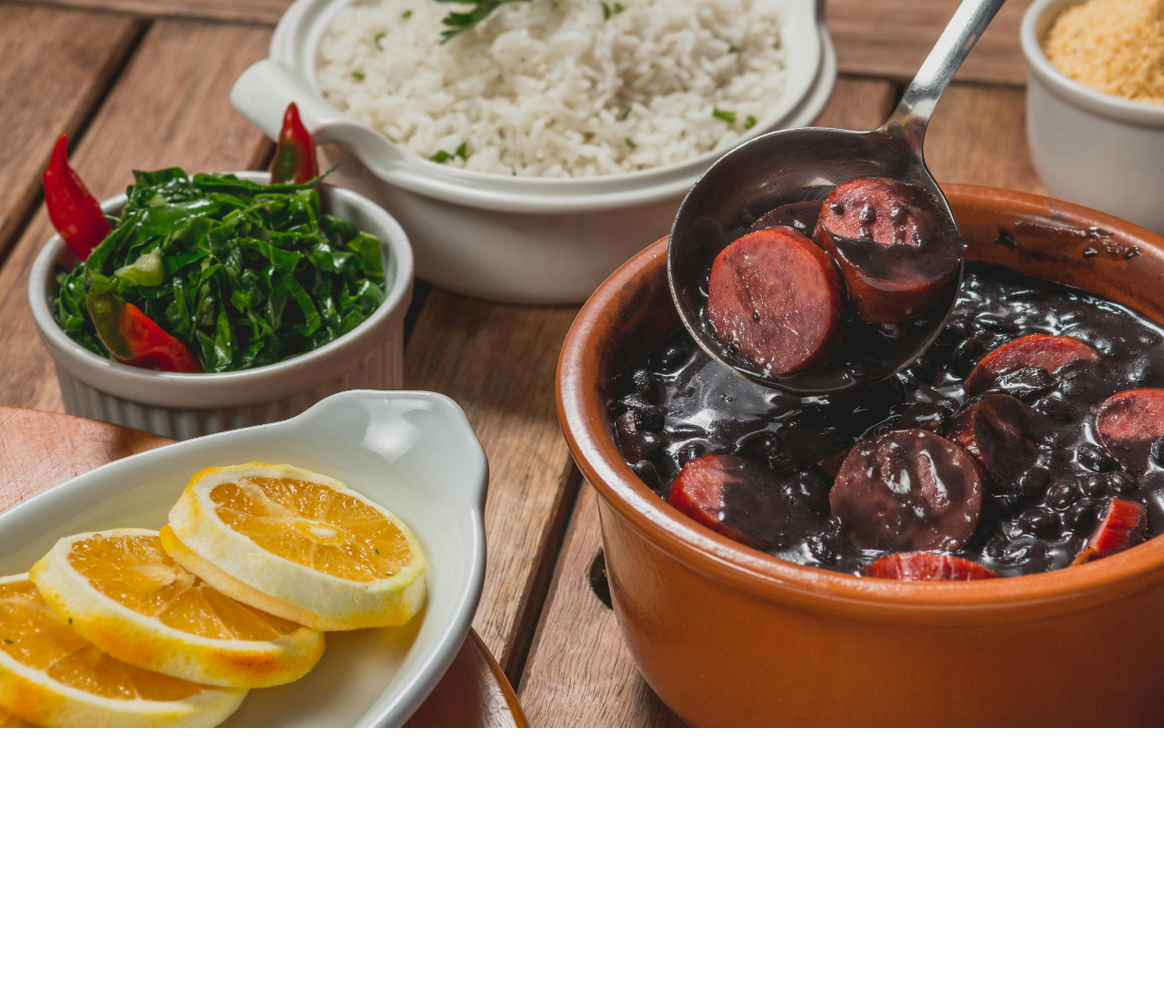
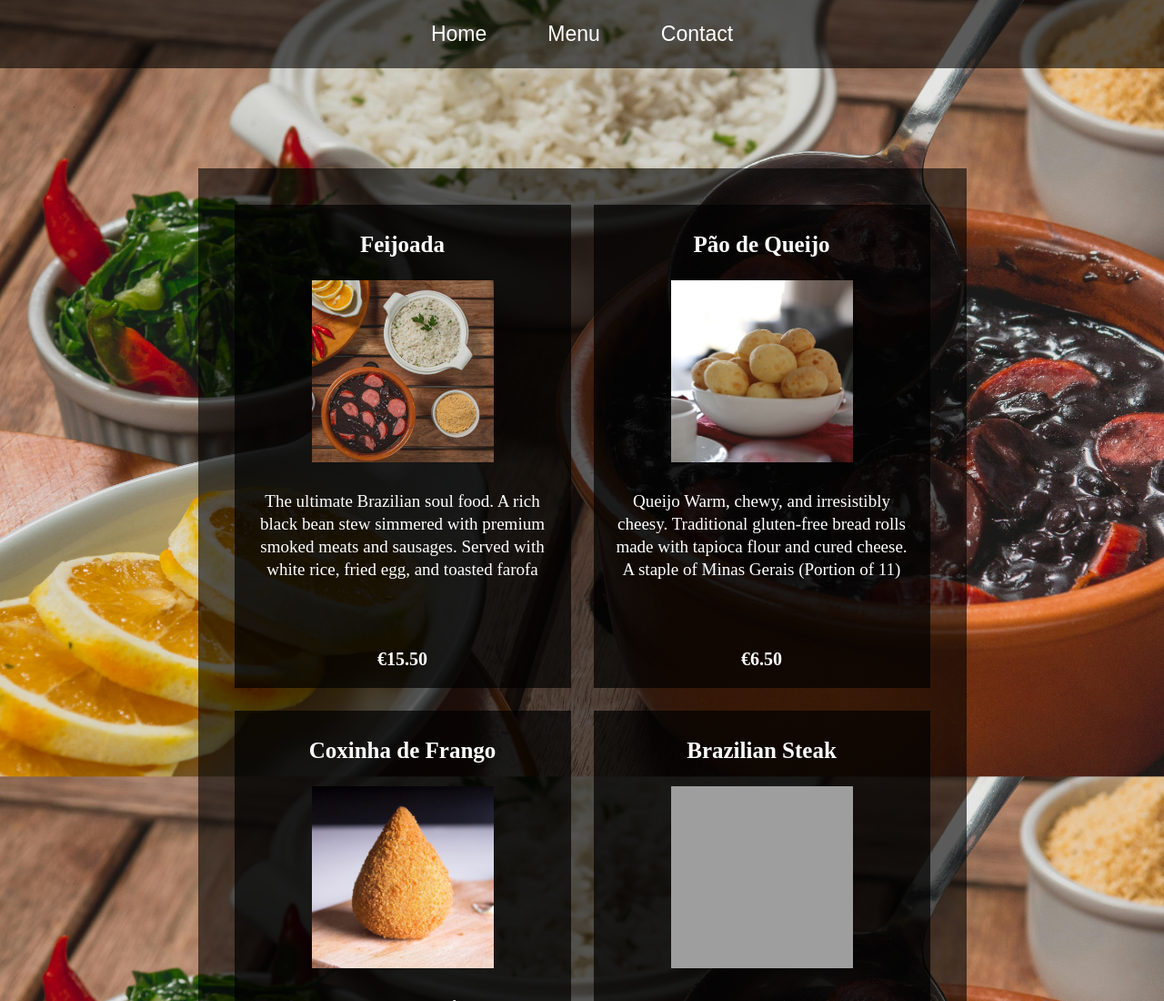
Before and after one commit to vbenedeto/restaurant-page, a website built with webpack: page src/template.html in a window 1280 px wide. Shown: the top 1100 px of the page at 91% size. Before the commit the page ends 800 px from the top, so only its background shows below. Built offline with nearby package versions, Linux system fonts and the light colour scheme; grey boxes are pictures that could not be loaded.

Commit message:
Implement Header, Home and Menu section

```diff
--- /dev/null
+++ b/src/home.js
@@ -0,0 +1,16 @@
+
+export function loadHome() {
+  const content = document.querySelector("#content");
+  content.classList.remove("menu-page");
+  content.classList.add("home-page");
+  content.innerHTML = "";
+
+  const title = document.createElement("h2");
+  title.textContent = "A Taste of Brazil in Every Bite";
+
+  const para = document.createElement("p");
+  para.textContent = "Welcome to Sabor do Brasil, where we bring the heart and soul of Brazilian cuisine to your table. From our slow-cooked traditional Feijoada to our crispy snacks and refreshing drinks, join us for a meal that celebrates life, flavor, and community";
+
+  content.appendChild(title);
+  content.appendChild(para);
+}
--- a/src/index.js
+++ b/src/index.js
@@ -1 +1,18 @@
 import './styles.css';
+import { loadHome } from './home.js';
+import { loadMenu } from './menu.js';
+
+// loadHome();
+loadMenu();
+
+const homeBtn = document.querySelector("#home-btn");
+const menuBtn = document.querySelector("#menu-btn");
+
+
+homeBtn.addEventListener("click", () => {
+  loadHome();
+})
+
+menuBtn.addEventListener("click", () => {
+  loadMenu();
+})
--- /dev/null
+++ b/src/menu.js
@@ -0,0 +1,80 @@
+import feijoada from '../assets/feijoada-item.jpg';
+import paoDeQueijo from '../assets/pao-de-queijo-item.jpg';
+import coxinha from '../assets/coxinha-item.jpg';
+import picanha from '../assets/picanha-item.png';
+import moqueca from '../assets/moqueca-item.png';
+import xis from '../assets/xis-item.jpg';
+
+const menuItems = [
+  {
+    name: "Feijoada",
+    image: feijoada,
+    info: "The ultimate Brazilian soul food. A rich black bean stew simmered with premium smoked meats and sausages. Served with white rice, fried egg, and toasted farofa",
+    price: "€15.50",
+  },
+  {
+    name: "Pão de Queijo",
+    image: paoDeQueijo,
+    info: "Queijo	Warm, chewy, and irresistibly cheesy. Traditional gluten-free bread rolls made with tapioca flour and cured cheese. A staple of Minas Gerais (Portion of 11)",
+    price: "€6.50",
+  },
+  {
+    name: "Coxinha de Frango",
+    image: coxinha,
+    info: "Brazil’s most iconic street food. Savory teardrop-shaped dough filled with seasoned shredded chicken and cream cheese, perfectly breaded and golden-fried",
+    price: "€7",
+  },
+  {
+    name: "Brazilian Steak",
+    image: picanha,
+    info: "Tender, grilled Picanha (sirloin cap) sliced thin and served over a fresh bed of peppery rucula (arugula) and sweet cherry tomatoes. Finished with sea salt and olive oil",
+    price: "€24",
+  },
+  {
+    name: "Moqueca de Peixe", //bold
+    image: moqueca,
+    info: "A fragrant, slow-cooked seafood stew from the coast. White fish and shrimp simmered in coconut milk, lime, peppers, and dendê palm oil. Bursting with tropical flavor", // italic
+    price: "€21", //another text color
+  },
+  {
+    name: "Xis Salada Gaúcho",
+    image: xis,
+    info: "An iconic oversized burger from the South of Brazil. A massive, pressed toasted bun stuffed with a juicy beef patty, melted cheese, ham, a fried egg, fresh lettuce, tomatoes, sweet corn, peas, and our signature creamy herb mayo.",
+    price: "€12.50"
+  }
+];
+
+function createMenuItem(item) {
+  const itemDiv = document.createElement("div");
+  itemDiv.classList.add("menu-item");
+
+  const name = document.createElement("h3");
+  name.textContent = item.name;
+
+  const image = document.createElement("img");
+  image.src = item.image;
+  image.alt = item.name;
+
+  const info = document.createElement("p");
+  info.textContent = item.info;
+  info.classList.add("info");
+
+  const price = document.createElement("p");
+  price.textContent = item.price;
+  price.classList.add("price");
+
+  itemDiv.append(name, image, info, price);
+  return itemDiv;
+}
+
+export function loadMenu() {
+  const content = document.querySelector("#content");
+  content.innerHTML = "";
+  content.classList.remove("home-page");
+  content.classList.add("menu-page");
+
+  menuItems.forEach((item) => {
+    const finishedDiv = createMenuItem(item);
+    content.appendChild(finishedDiv);
+  })
+}
--- a/src/styles.css
+++ b/src/styles.css
@@ -1,6 +1,140 @@
+* {
+  margin: 0;
+  box-sizing: border-box;
+}
+
 body {
+  display: flex;
+  align-items: center;
+  flex-direction: column;
+  gap: 60px;
+  min-height: 100vh;
+  padding-bottom: 50px;
   background-image: url('../assets/feijoada-1.jpg');
   background-attachment: fixed;
   background-size: cover;
   background-position: center;
 }
+
+header {
+  width: 100%;
+  background-color: #00000099;
+}
+
+header>nav {
+  display: flex;
+  justify-content: center;
+  align-items: center;
+  gap: 55px;
+  height: 75px;
+}
+
+nav>button {
+  background: none;
+  border: none;
+  font-size: 23px;
+  color: white;
+}
+
+nav>button:hover {
+  text-decoration: underline;
+  text-underline-offset: 5px;
+  cursor: pointer;
+}
+
+#content {
+  background-color: #00000099;
+}
+
+#content.home-page {
+  display: flex;
+  flex-direction: column;
+  justify-content: center;
+  align-items: center;
+  text-align: center;
+  gap: 45px;
+  height: auto;
+  min-height: 250px;
+  width: 100%;
+  padding: 40px 15%;
+  margin-top: 180px;
+  color: white;
+}
+
+#content.home-page>h2 {
+  font-size: 50px;
+}
+
+#content.home-page>p {
+  font-size: 25px;
+}
+
+#content.menu-page {
+  display: grid;
+  grid-template-columns: repeat(2, minmax(0, 370px));
+  grid-template-rows: repeat(3, 1fr);
+  color: white;
+  grid-gap: 25px;
+  padding: 40px;
+  max-width: 1000px;
+  margin-top: 50px;
+}
+
+.menu-item {
+  display: flex;
+  flex-direction: column;
+  justify-content: flex-start;
+  align-items: center;
+  text-align: center;
+  gap: 15px;
+  overflow: hidden;
+  background-color: #000000b3;
+  padding: 20px;
+  height: 100%;
+}
+
+.menu-item:hover {
+  background-color: #63636366;
+  cursor: pointer;
+}
+
+.menu-item h3 {
+  min-height: 48px;
+  display: flex;
+  align-items: center;
+  font-size: 25px;
+}
+
+.menu-item img {
+  width: 200px;
+  height: 200px;
+  object-fit: cover;
+  object-position: right;
+  margin-bottom: 15px;
+}
+
+.menu-item img[alt="Coxinha de Frango"], .menu-item img[alt="Xis Salada Gaúcho"] {
+  object-position: center;
+}
+
+.menu-item .info {
+  flex-grow: 1;
+  margin-bottom: 10px;
+  line-height: 25px;
+  font-size: 19px;
+}
+
+.menu-item .price {
+  font-weight: bold;
+  font-size: 20px;
+  margin-top: auto;
+}
+
+@media (max-width: 700px) {
+  #content.menu-page {
+    grid-template-columns: 1fr;
+    grid-template-rows: auto;
+
+    padding: 20px;
+  }
+}
--- a/src/template.html
+++ b/src/template.html
@@ -1,11 +1,22 @@
 <!DOCTYPE html>
 <html lang="en">
+
 <head>
   <meta charset="UTF-8">
   <meta name="viewport" content="width=device-width, initial-scale=1.0">
-  <title>Restaurant Page</title>
+  <title>Brazil's Flavor</title>
 </head>
+
 <body>
+  <header>
+    <nav>
+      <button id="home-btn">Home</button>
+      <button id="menu-btn">Menu</button>
+      <button>Contact</button>
+    </nav>
+  </header>
+  <div id="content">
+  </div>
+</body>
 
-</body>
 </html>
```
Also changed, not shown: assets/coxinha-item.jpg (added), assets/feijoada-item.jpg (added), assets/pao-de-queijo-item.jpg (added), assets/xis-item.jpg (added), 3 other files.
